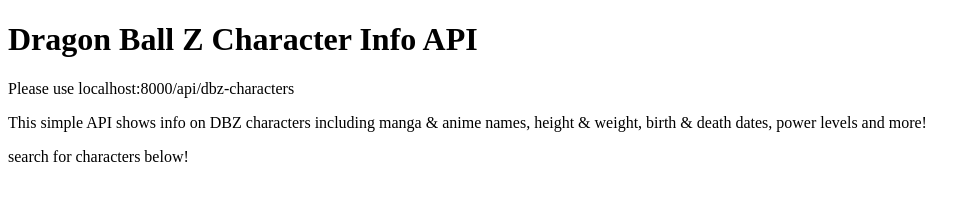
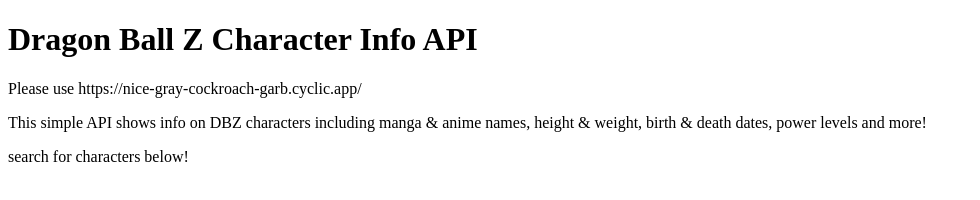
Before and after one commit to RyanShort13110/dbz-api, a website: page index.html in a window 1280 px wide. Shown: the whole page, without its empty margins (0-980 px from the left). Drawn offline with Linux system fonts and the light colour scheme.

Commit message:
added new link

```diff
--- a/index.html
+++ b/index.html
@@ -8,7 +8,7 @@
 </head>
 <body>
   <h1>Dragon Ball Z Character Info API</h1>
-  <p>Please use localhost:8000/api/dbz-characters</p>
+  <p>Please use https://nice-gray-cockroach-garb.cyclic.app/</p>
   <p>This simple API shows info on DBZ characters including manga & anime names, height & weight, birth & death dates, power levels and more!</p>
   <p>search for characters below!</p>
 </body>
```
